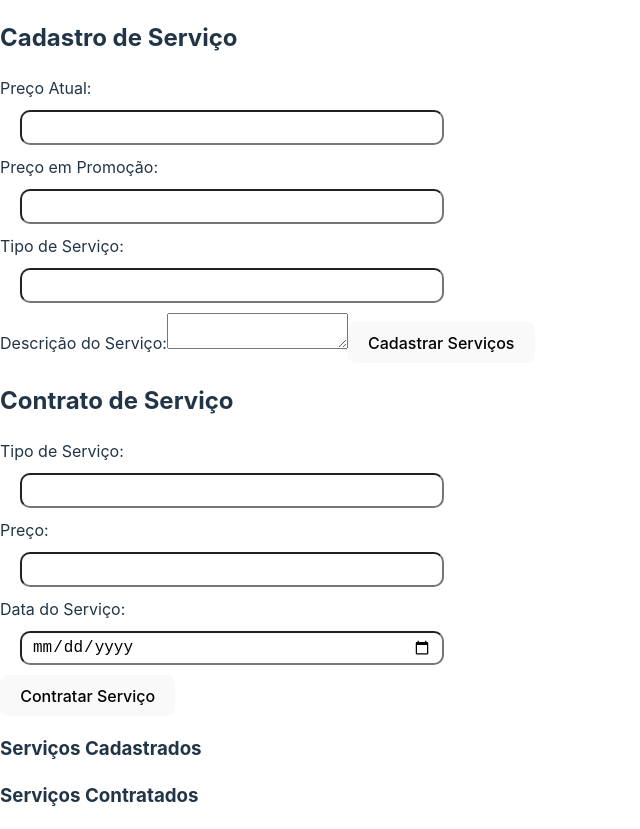
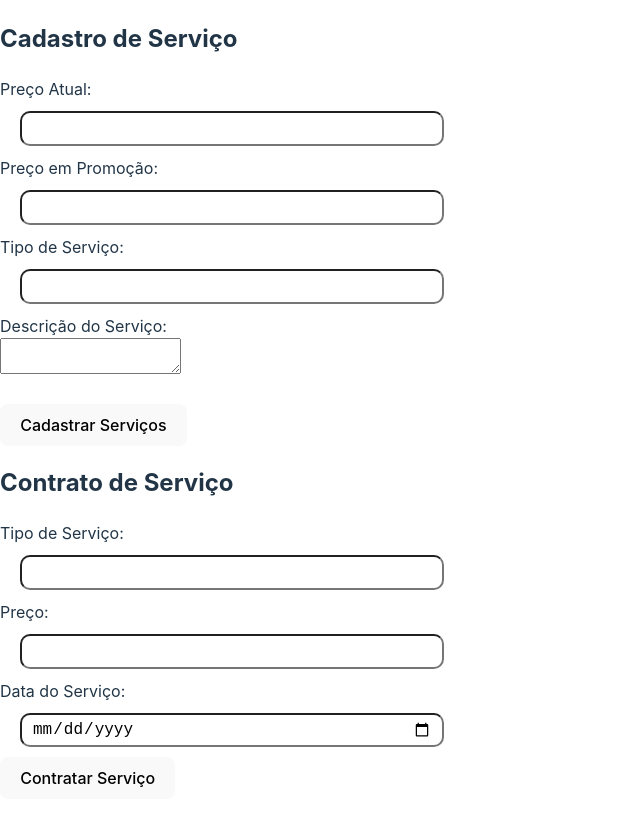
Before and after one commit to GigliarlyM/fotografia-sistema, a React (Vite) app in the folder front-end/: page /cadastro-servico in a window 1280 px wide. Shown: the whole page, without its empty margins (0-640 px from the left). After the commit the page ends 800 px from the top, so only its background shows below. Built offline with nearby package versions, Linux system fonts and the light colour scheme.

Commit message:
Remoção de um  texto desnecessário

```diff
--- a/front-end/src/pages/cadastro-servico.jsx
+++ b/front-end/src/pages/cadastro-servico.jsx
@@ -45,8 +45,10 @@ function ServiceManager() {
                 <input type="text" id="productType" name="productType" required />
 
                 <label htmlFor="productDescription">Descrição do Serviço:</label>
+                <br/>
                 <textarea id="productDescription" name="productDescription" required></textarea>
-
+                <br/>
+                <br/>
                 <button type="submit">Cadastrar Serviços</button>
             </form>
 
@@ -65,7 +67,7 @@ function ServiceManager() {
             </form>
 
             <div id="output">
-                <h3>Serviços Cadastrados</h3>
+
                 {services.map((service, index) => (
                     <div key={index}>
                         <p><strong>Preço Atual:</strong> R$ {service.price.toFixed(2)}</p>
@@ -76,7 +78,7 @@ function ServiceManager() {
                     </div>
                 ))}
 
-                <h3>Serviços Contratados</h3>
+
                 {purchases.map((purchase, index) => (
                     <div key={index}>
                         <p><strong>Tipo de Serviço:</strong> {purchase.product}</p>
```
